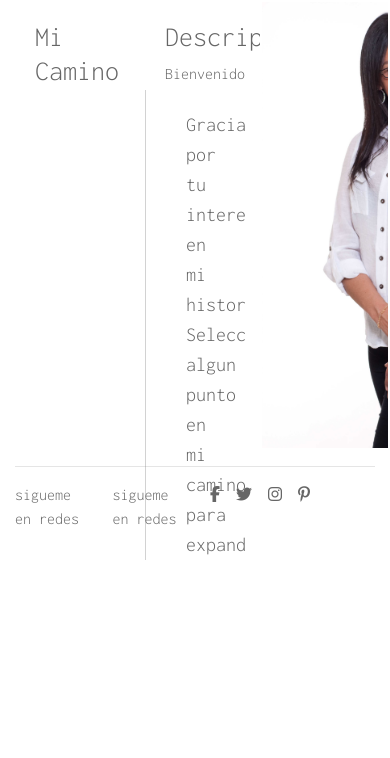
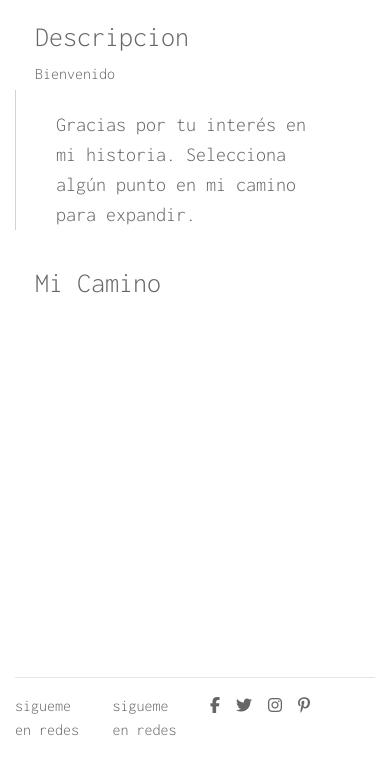
Before and after one commit to EL1909/adela_valverde, a Django app: page /keymoments/keymoments/ in a window 390 px wide. Shown: the part 131-889 px from the top of the page. Before the commit the page ends 691 px from the top, so only its background shows below. Run offline with Django 4.2, Linux system fonts and the light colour scheme; data that the repository does not hold is empty; some libraries are stand-ins or nearby versions.

Commit message:
KeyMoments showing properly on mobile and desktop

```diff
--- a/keymoments/templates/keymoments/keymoments.html
+++ b/keymoments/templates/keymoments/keymoments.html
@@ -5,13 +5,12 @@
 {% endblock %}
 
 {% block content %}
-
 <div class="container-fluid">
-    <div class="row quiensoy">
-        <div class="col-4 col-sm-6">
-            <div class="row">
-                <div class="col-12 history-heading">
-                    <h3 class="">Mi Camino</h3>
+    <div class="row">
+        <div class="col-md-4 col-lg-3 order-2">
+            <div class="row quiensoy">
+                <div class="col-12">
+                    <h3 class="history-heading">Mi Camino</h3>
                     <div class="history-items">
                         {% for key_moment in key_moments_list %}
                         <div class="timeline-item" data-dates="{{ key_moment.start_date }}">
@@ -19,7 +18,7 @@
                                 <h4>{{ key_moment.title }}</h4>
                                 <p class="moment-excerpt">{{ key_moment.excerpt }}</p>
                                 <p class="moment-description" style="display: none;">{{ key_moment.description }}</p>
-                                <img src="{{ key_moment.image.url }}" alt="{{ imagepost.title }}" style="display: none;"></a>
+                                <img src="{{ key_moment.image.url }}" alt="{{ imagepost.title }}" style="display: none;">
                             </a>
                         </div>
                         {% endfor %}
@@ -32,30 +31,26 @@
                 </div>
             </div>
         </div>
-        <div class="col-4 col-sm-6" >
+        <div class="col-md-4 col-lg-6 order-1">
             <div class="row">
                 <div class="col-12 history-heading">
                     <h3 id="key-moment-title">Descripcion</h3>
                     <p id="key-moment-excerpt">Bienvenido</p>
                 </div>
-                <div class="col">
+                <div class="col-12">
                     <p class="description-box" id="key-moment-description">
-                        Gracias por tu interes en mi historia.
-                        Selecciona algun punto en mi camino para expandir.
+                        Gracias por tu interés en mi historia.
+                        Selecciona algún punto en mi camino para expandir.
                     </p>
                 </div>
             </div>
         </div>
-        <div class="col-4 d-sm-none" id="key-moment-image">
-            <div id="image-frame">
-                <img id="resizable-image" src="" alt="" />
-            </div>
+        <div class="col-md-4 col-lg-3 d-none d-md-block order-3" id="key-moment-image">
+            <img id="resizable-image" src="" alt="" />
         </div>
     </div>
     <hr>
 </div>
 
-
 <script src="{% static 'js/custom.js' %}"></script>
-
 {% endblock %}
--- a/static/css/base.css
+++ b/static/css/base.css
@@ -176,10 +176,9 @@ a.category-badge > span.badge:hover {
 
 
 
-/* Quien Soy ---------------------------------------*/
+/* Key Moments -----------------------------------*/
 
 .quiensoy {
-  height: 450px;
   text-align: left;
 }
 
@@ -246,9 +245,7 @@ a.category-badge > span.badge:hover {
 
 #key-moment-image {
   background-image: url(/media/quiensoy.jpg);
-  background-color: #6666664a;
   background-size: cover;
-  /* background-blend-mode: multiply; */
   background-repeat:no-repeat;
   overflow: scroll;
   height: 450px;
--- a/static/js/custom.js
+++ b/static/js/custom.js
@@ -7,11 +7,13 @@ $(document).ready(function() {
         var backgroundImage = selectedKeyMoment.find('img').attr('src');
         var description = selectedKeyMoment.find('.moment-description').text();
         var title = selectedKeyMoment.find('h4').text();
+        var excerpt = selectedKeyMoment.find('.moment-excerpt').text();
 
         // Update the background image of the div
         $('#key-moment-image').css('background-image', 'url(' + backgroundImage + ')');
         $('#key-moment-description').text(description);
         $('#key-moment-title').text(title);
+        $('#key-moment-excerpt').text(excerpt);
 
         // Reset the size and position of the image within the frame
         $('#resizable-image').css({
@@ -28,7 +30,7 @@ $(document).ready(function() {
         // Initialize the resizable and draggable features for the image
         $('#resizable-image').resizable({
             aspectRatio: true, // Lock aspect ratio when resizing
-            containment: '#image-frame', // Restrict resizing within the frame
+            containment: '#key-moment-image', // Restrict resizing within the frame
         });
 
         $('#resizable-image').draggable({
```
